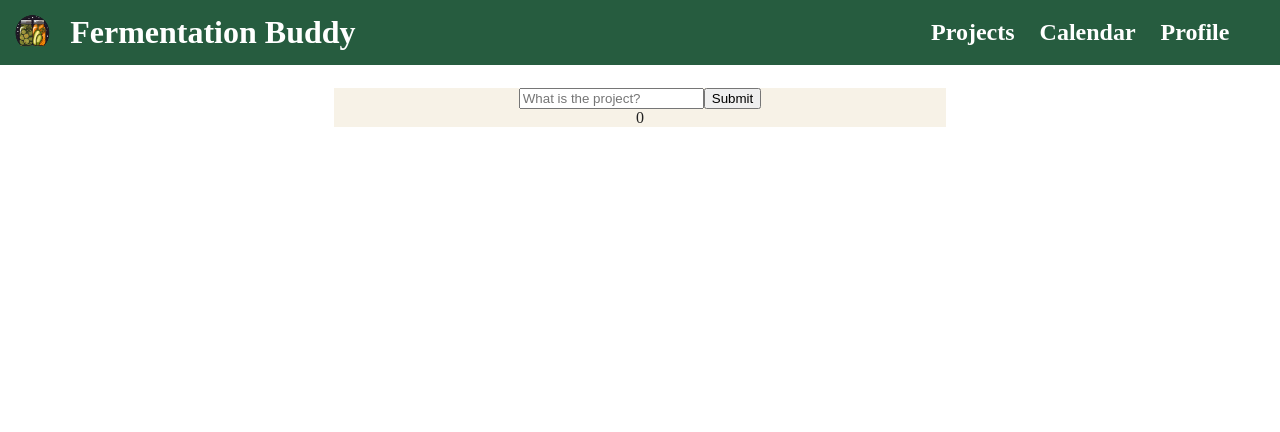
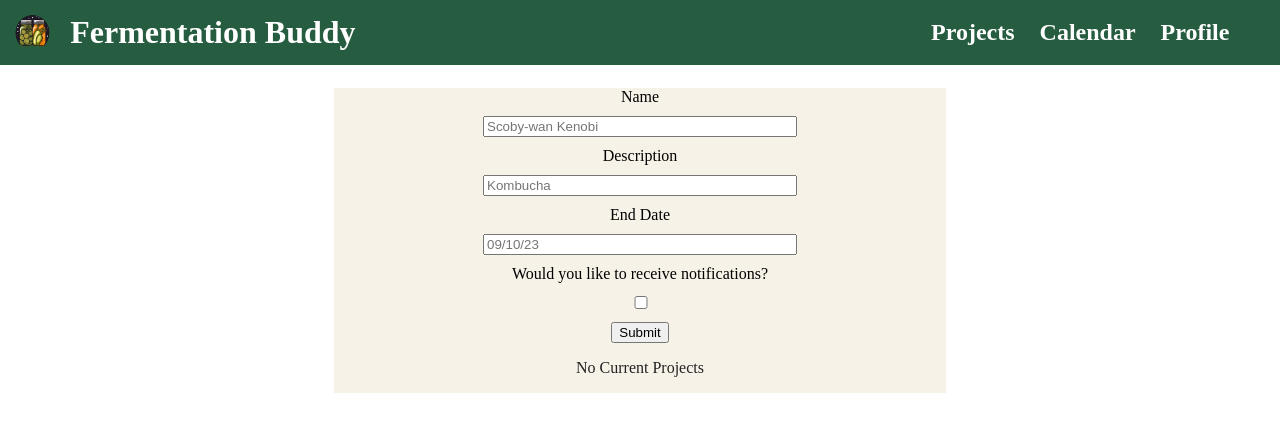
Before and after one commit to haydentinker/Fermentation_Buddy, a React (Create React App) app in the folder fermentation_station/: page / in a window 1280 px wide. Shown: the top 432 px of the page. Built offline with nearby package versions, Linux system fonts and the light colour scheme.

Commit message:
Working on project form

```diff
--- a/fermentation_station/src/components/ProjectForm.js
+++ b/fermentation_station/src/components/ProjectForm.js
@@ -1,18 +1,37 @@
 import React, {useState} from 'react'
-import '../static/ProjectWrapper.css'
+import '../static/ProjectForm.css'
 export const ProjectForm = ({addProject}) => {
-  const [value,setValue]=useState("")
+  const [value,setValue]=useState({
+    name:"",
+    description:"",
+    start_date:"",
+    push_notifications:false
+
+  })
   const handleSubmit = e=>{
     e.preventDefault();
     addProject(value);
     setValue("")
   }
   return (
-    <div>
-    <form className="ProjectForm" onSubmit={handleSubmit}><input type="text" className="ProjectInput" placeholder='What is the project?'
-    value={value} onChange={(e)=>setValue(e.target.value)}/>
-    <button type="submit" className='project-btn'>Submit</button>
+
+    <form className="ProjectForm" onSubmit={handleSubmit}>
+      <div className='FormGroup'>
+      <label className="ProjectLabel">Name</label>
+      <input type="text" className="ProjectInput" placeholder='Scoby-wan Kenobi'
+      value={value.name} onChange={(e)=>setValue(e.target.value)}/>
+
+      <label className="ProjectLabel">Description</label>
+      <input type="text" className="ProjectInput" placeholder='Kombucha'
+      value={value.description} onChange={(e)=>setValue(e.target.value)}/>
+      <label className="ProjectLabel">End Date</label>
+      <input type="text" className="ProjectInput" placeholder='09/10/23'
+      value={value.end_date} onChange={(e)=>setValue(e.target.value)}/>
+      <label className="ProjectLabel">Would you like to receive notifications?</label>
+      <input type="checkbox" className="ProjectInput" checked={value.push_notifications} onChange={(e)=>setValue(e.target.checked)}/>
+    <button type="submit" className='ProjectBtn'>Submit</button>
+    </div>
     </form>
-    </div>
+
   )
 }
--- a/fermentation_station/src/components/ProjectWrapper.js
+++ b/fermentation_station/src/components/ProjectWrapper.js
@@ -23,19 +23,24 @@ export const ProjectWrapper = () => {
 
   return (<div className='content'>
     <ProjectForm addProject={addProject} />
-    {projects.length &&(
-
+    {projects.length ? (
   <>
     <p>Current Projects</p>
-
-      {projects.map((project, index) => (
+    {projects.map((project, index) =>
       project.isEditing ? (
-
         <EditProjectForm key={project.id} project={project} editProject={editProject} />
       ) : (
-          <FermentationProject project={project} key={project.id} editProject={displayEdit} deleteProject={deleteProject} />
-        )))}
+        <FermentationProject
+          project={project}
+          key={project.id}
+          editProject={displayEdit}
+          deleteProject={deleteProject}
+        />
+      )
+    )}
   </>
+) : (
+  <p>No Current Projects</p>
 )}
     </div>
   )
--- /dev/null
+++ b/fermentation_station/src/static/ProjectForm.css
@@ -0,0 +1,20 @@
+.ProjectForm {
+    color: #F5C667;
+}
+
+.FormGroup{
+    display:flex;
+    flex-direction: column;
+    gap:10px;
+    color:black;
+}
+
+.ProjectInput{
+    width:50%;
+    align-self: center;
+}
+
+.ProjectBtn{
+    width:50;
+    align-self:center;
+}
--- a/fermentation_station/src/static/project_form.css
+++ /dev/null
@@ -1,3 +0,0 @@
-.ProjectForm {
-    color: #F5C667;
-}
```
Lines whose indentation alone changed are shown as unchanged.
